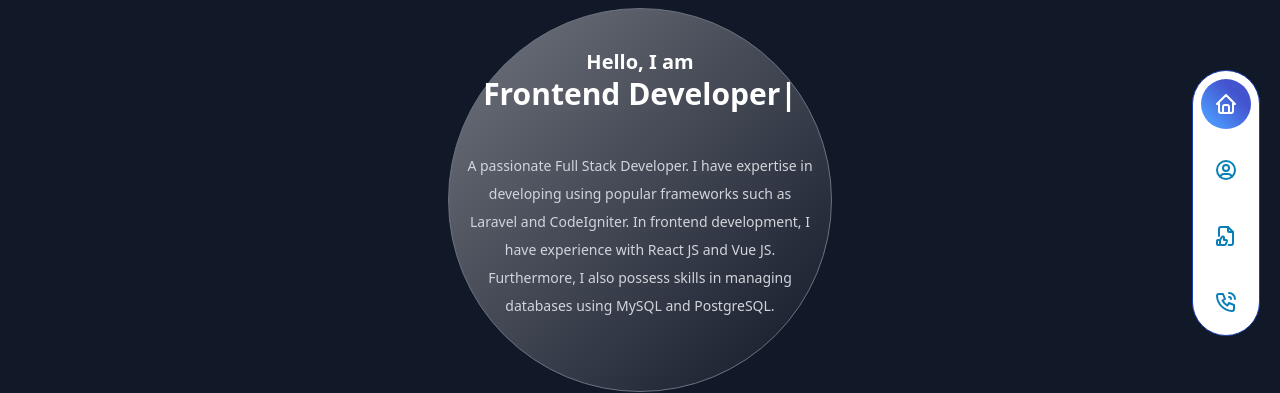
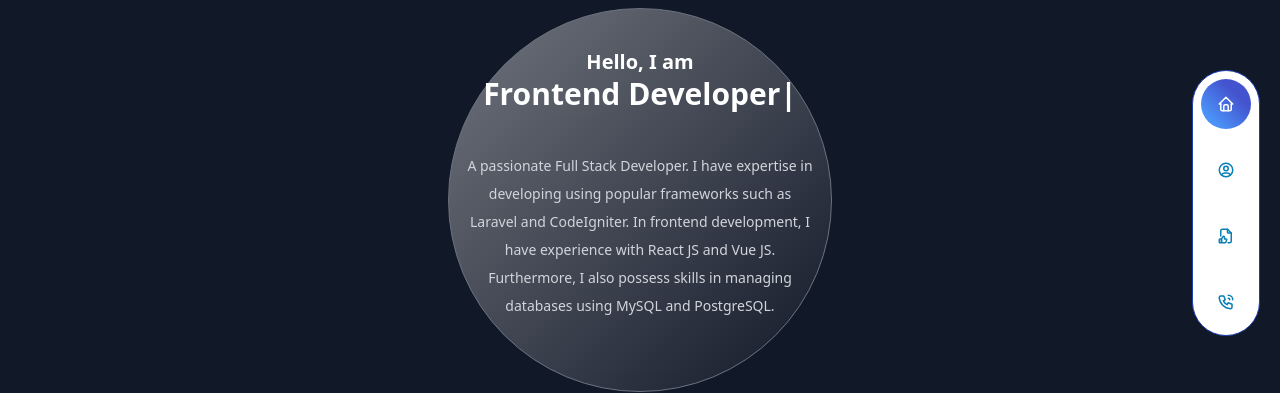
Before and after one commit to gozali97/portfolio-ahmad-gozali, a React (Create React App) app: page / in a window 1280 px wide. Shown: the part 138-531 px from the top of the page. Built offline with nearby package versions, Linux system fonts and the light colour scheme.

Commit message:
fix: navigation

```diff
--- a/src/Components/Navigation.jsx
+++ b/src/Components/Navigation.jsx
@@ -12,17 +12,17 @@ import {Link} from "react-scroll";
 export default function Navigation(){
     return(
             <div className="fixed bottom-4 left-0 right-0 text-center z-10 lg:translate-y-[-50%] lg:top-[50%] lg:left-auto lg:right-5">
-                <div className="flex justify-between bg-white mx-auto text-secondary p-2 rounded-full border-blue-800 border-solid border-[1px] max-w-[200px] lg:flex-col gap-4">
-                    <Link to="banner" activeClass="active" className="cursor-pointer flex w-[50px] h-[50px] justify-center items-center hover:bg-blue-200 rounded-full" offset={-100} smooth={true} spy={true}>
+                <div className="flex justify-between bg-white mx-auto text-secondary p-2 rounded-full border-blue-800 border-solid border-[1px] max-w-[210px] lg:flex-col gap-4">
+                    <Link to="banner" activeClass="active" className="cursor-pointer flex w-8 h-8 px-2 lg:w-[50px] lg:h-[50px] justify-center items-center hover:bg-blue-200 rounded-full lg:px-4" offset={-100} smooth={true} spy={true}>
                         <IconHome/>
                     </Link>
-                    <Link to="profile" activeClass="active" className="cursor-pointer flex w-[50px] h-[50px] justify-center items-center hover:bg-blue-200 rounded-full" offset={-100} smooth={true} spy={true}>
+                    <Link to="profile" activeClass="active" className="cursor-pointer flex w-8 h-8 px-2 lg:w-[50px] lg:h-[50px] justify-center items-center hover:bg-blue-200 rounded-full lg:px-4" offset={-100} smooth={true} spy={true}>
                         <IconUserCircle/>
                     </Link>
-                    <Link to="portofolio" activeClass="active" className="cursor-pointer flex w-[50px] h-[50px] justify-center items-center hover:bg-blue-200 rounded-full" offset={-100} smooth={true} spy={true}>
+                    <Link to="portofolio" activeClass="active" className="cursor-pointer flex w-8 h-8 px-2 lg:w-[50px] lg:h-[50px] justify-center items-center hover:bg-blue-200 rounded-full lg:px-4" offset={-100} smooth={true} spy={true}>
                         <IconFileLike/>
                     </Link>
-                    <Link to="contact" activeClass="active" className="cursor-pointer flex w-[50px] h-[50px] justify-center items-center hover:bg-blue-200 rounded-full" offset={-100} smooth={true} spy={true}>
+                    <Link to="contact" activeClass="active" className="cursor-pointer flex w-8 h-8 px-2 lg:w-[50px] lg:h-[50px] justify-center items-center hover:bg-blue-200 rounded-full lg:px-4" offset={-100} smooth={true} spy={true}>
                         <IconPhoneCall/>
                     </Link>
                 </div>
```
